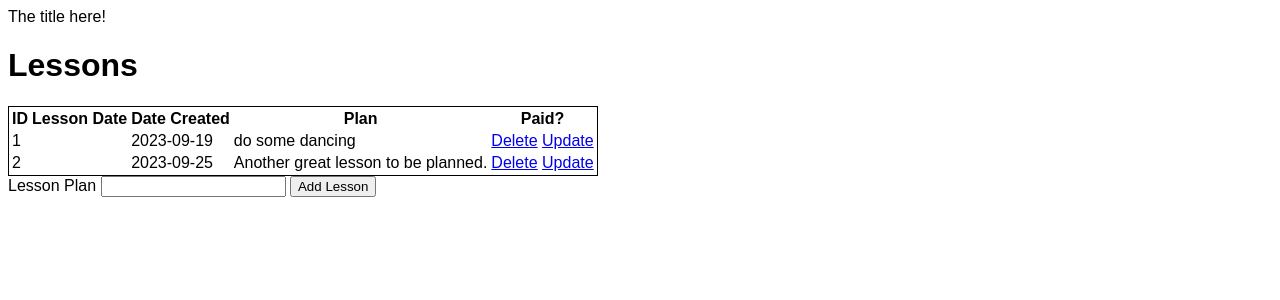
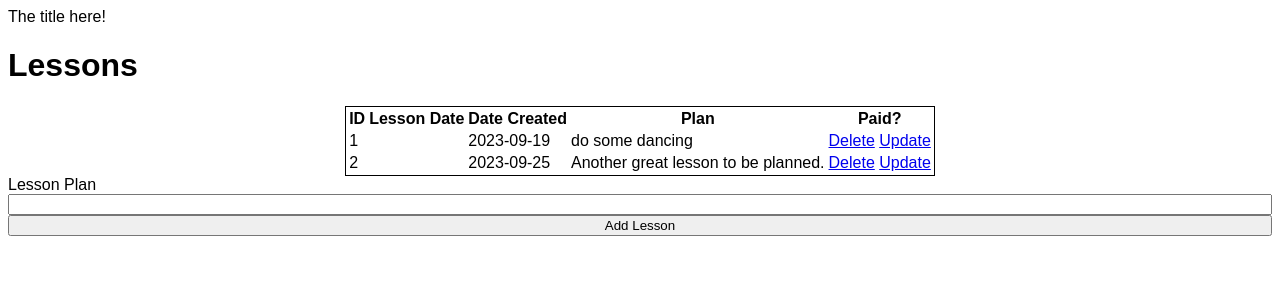
Before and after one commit to adamhannadev/flask, a Flask app: page / in a window 1280 px wide. Shown: the top 300 px of the page. Run offline with Flask 3, Linux system fonts and the light colour scheme; data comes from the database, SQL or seed files in the repository; both versions use the stored data as it was after the commit.

Commit message:
Add comments to app.py and update css4

```diff
--- a/static/css/main.css
+++ b/static/css/main.css
@@ -1,6 +1,12 @@
 body {
     font-family:sans-serif;
 }
-table{
+.wrapper{
+    display: flex;
+    flex-direction: column;
+}
+.wrapper>table{
     border:1px solid black;
+    margin-left: auto;
+    margin-right: auto;
 }
--- a/templates/index.html
+++ b/templates/index.html
@@ -10,6 +10,7 @@
     {% if lessons|length  < 1%}
     <h1>There are no lessons. Enter one below.</h1>
     {% else %}
+    <div class="wrapper">
         <table>
             <tr>
                 <th>ID</th>
@@ -32,8 +33,9 @@
                 </tr>
             {% endfor %}
         </table>
+    </div>
     {% endif %}
-    <form action="/" method="POST">
+    <form action="/" method="POST" class="wrapper">
         <label for="plan">Lesson Plan</label>
         <input type="text" name="lesson_plan" id="lesson_plan">
         <!-- <label for="lesson_date">Lesson Date</label>
```
Also changed, not shown: app.py (+9 -2 lines), instance/test.db. Lines whose indentation alone changed are shown as unchanged.
